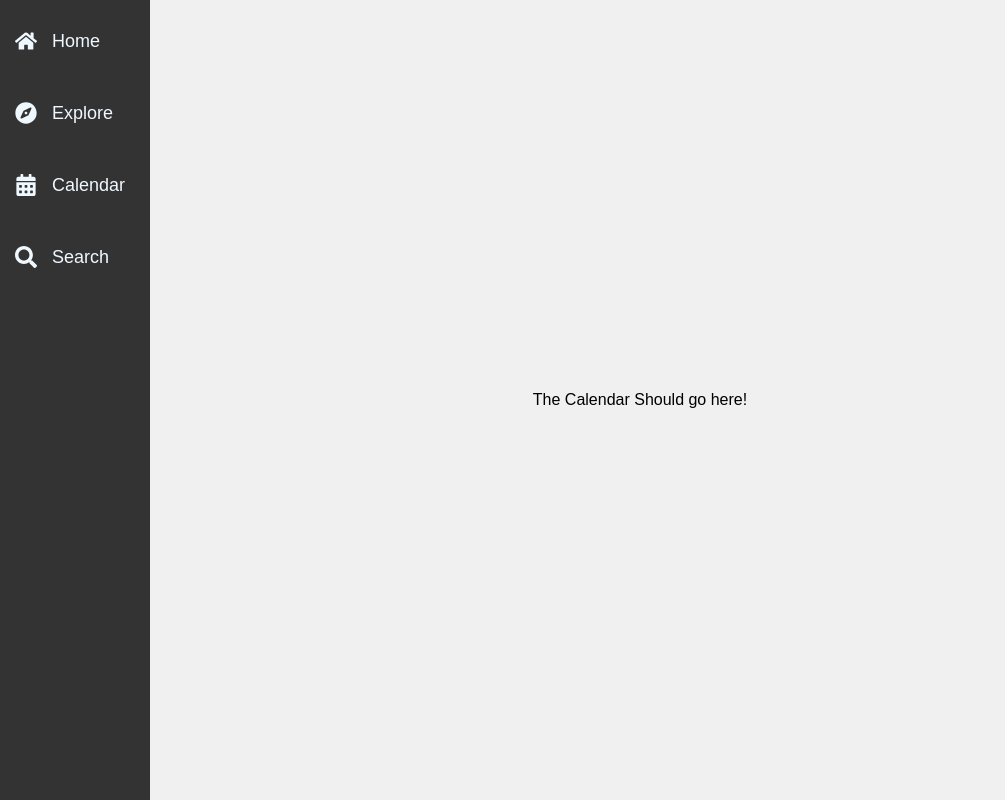
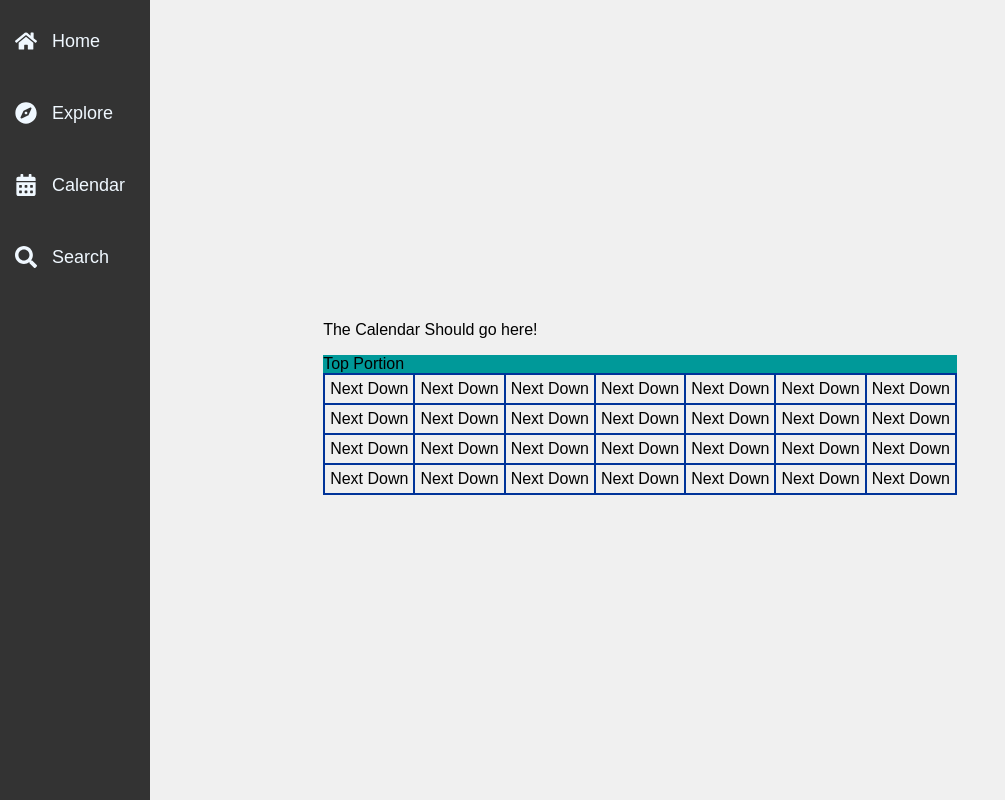
Before and after one commit to P0k3rf4ce/UTMClubHub, a React (Create React App) app: page /#/Calendar in a window 1280 px wide. Shown: the whole page, without its empty margins (0-1005 px from the left). Built offline with nearby package versions, Linux system fonts and the light colour scheme.

Commit message:
Small Calendar UI attempt
nothing too crazy

```diff
--- /dev/null
+++ b/src/User Interface/CalendarPage.css
@@ -0,0 +1,7 @@
+.div-table{display:table; border:1px solid #003399;}
+
+.div-table-caption{display:table-caption; background:#009999;}
+
+.div-table-row{display:table-row;}
+
+.div-table-col{display:table-cell; width: 10%; height: 10%; padding:  5px; border: 1px solid #003399;}
--- a/src/User Interface/CalendarPage.js
+++ b/src/User Interface/CalendarPage.js
@@ -1,11 +1,52 @@
 import react from "react";
 import Navbar from "./Navbar";
+import "./CalendarPage.css"
 
 export default function CalendarPage(){
     return (
       <div>
           <Navbar></Navbar>
             <p> The Calendar Should go here!</p>
-      </div>
+            <div class="div-table">
+            <div class="div-table-caption">Top Portion</div>
+            <div class="div-table-row">
+            <div class="div-table-col">Next Down</div>
+            <div class="div-table-col">Next Down</div>
+            <div class="div-table-col">Next Down</div>
+            <div class="div-table-col">Next Down</div>
+            <div class="div-table-col">Next Down</div>
+            <div class="div-table-col">Next Down</div>
+            <div class="div-table-col">Next Down</div>
+            </div>
+            <div class="div-table-row">
+            <div class="div-table-col">Next Down</div>
+            <div class="div-table-col">Next Down</div>
+            <div class="div-table-col">Next Down</div>
+            <div class="div-table-col">Next Down</div>
+            <div class="div-table-col">Next Down</div>
+            <div class="div-table-col">Next Down</div>
+            <div class="div-table-col">Next Down</div>
+            </div>
+            <div class="div-table-row">
+            <div class="div-table-col">Next Down</div>
+            <div class="div-table-col">Next Down</div>
+            <div class="div-table-col">Next Down</div>
+            <div class="div-table-col">Next Down</div>
+            <div class="div-table-col">Next Down</div>
+            <div class="div-table-col">Next Down</div>
+            <div class="div-table-col">Next Down</div>
+            </div>
+            <div class="div-table-row">
+            <div class="div-table-col">Next Down</div>
+            <div class="div-table-col">Next Down</div>
+            <div class="div-table-col">Next Down</div>
+            <div class="div-table-col">Next Down</div>
+            <div class="div-table-col">Next Down</div>
+            <div class="div-table-col">Next Down</div>
+            <div class="div-table-col">Next Down</div>
+            </div>
+            </div>
+            </div>
+
     );
   }
```
